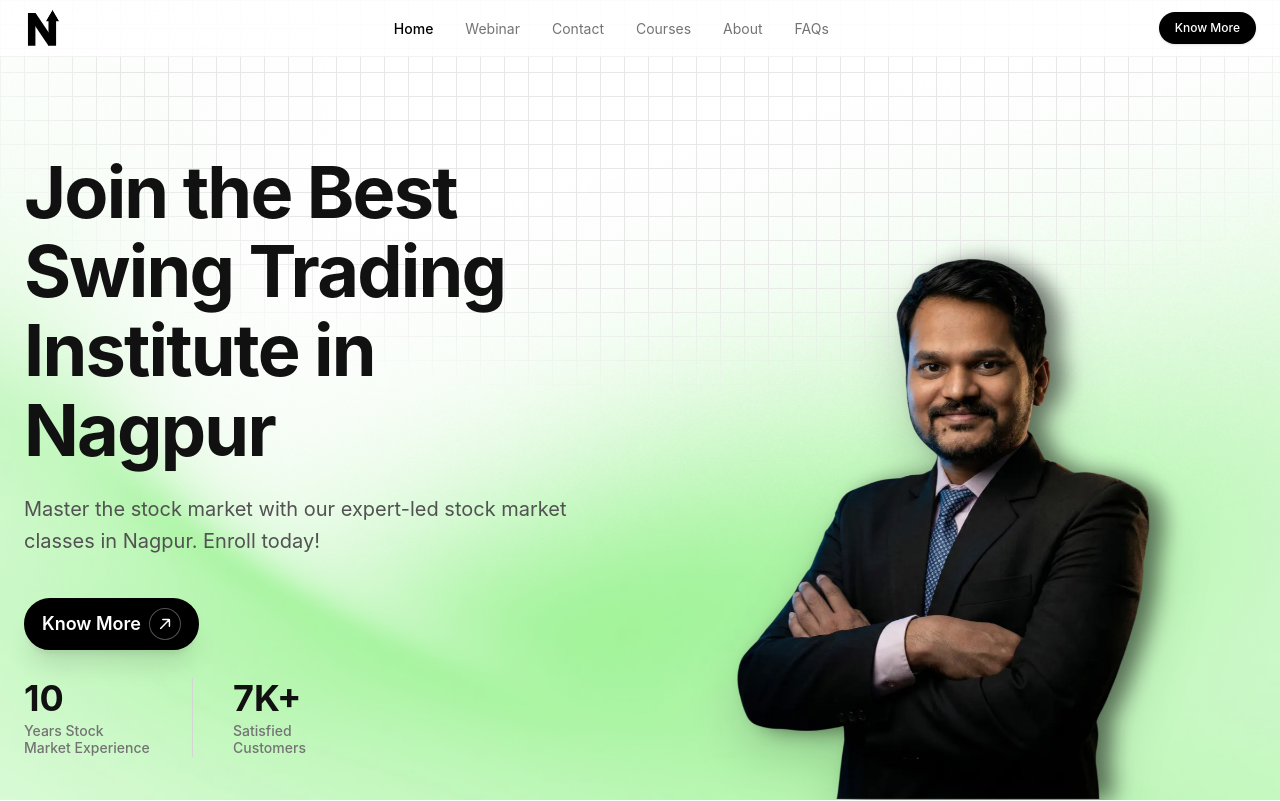
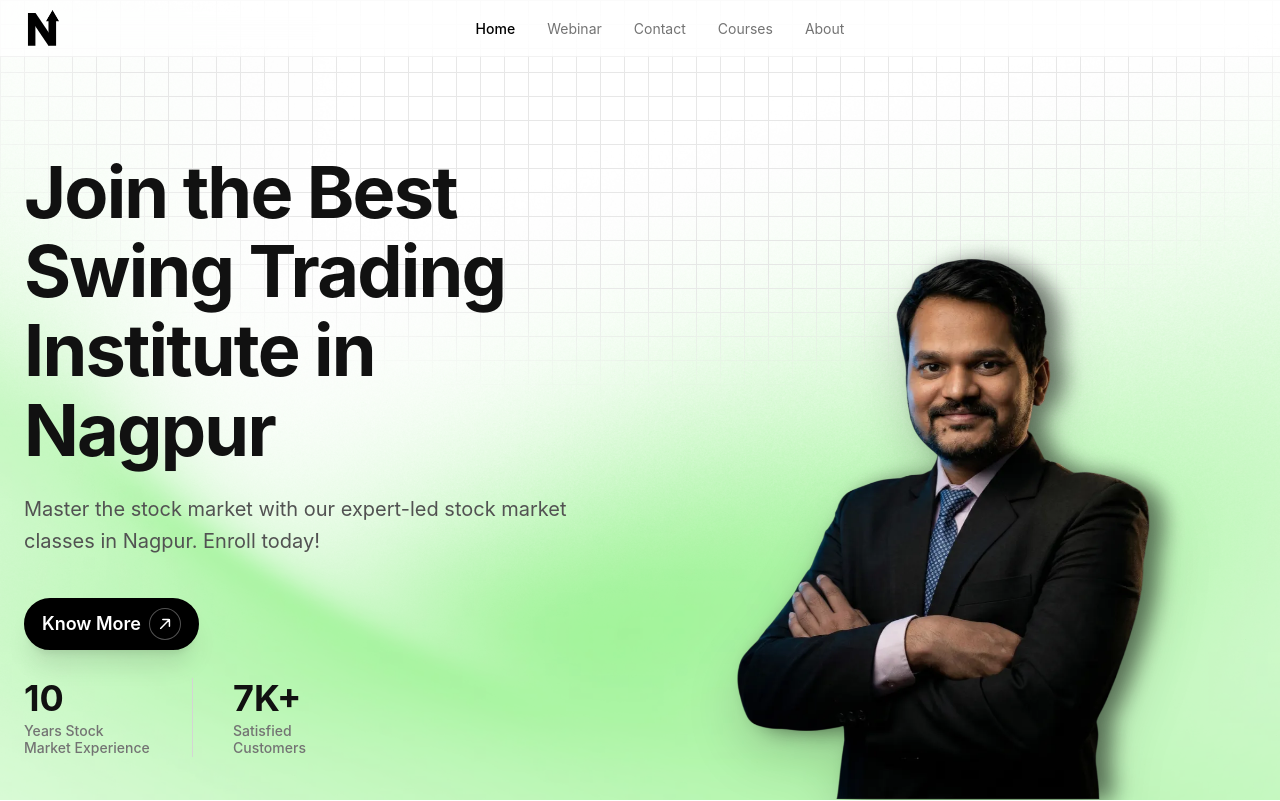
Before and after one commit to bhave5h/nishantmendhe-stockclasses, a Next.js app: page / in a window 1280 px wide. Shown: the top 801 px of the page. Built offline with nearby package versions, Linux system fonts and the light colour scheme; a web font is replaced by a local one.

Commit message:
modified nav and footer

```diff
--- a/components/layout/Footer.tsx
+++ b/components/layout/Footer.tsx
@@ -53,6 +53,18 @@
                                     {getSocialIcon(platform)}
                                 </a>
                             ))}
+                            {/* WhatsApp */}
+                            <a
+                                href="https://wa.me/919823456789"
+                                target="_blank"
+                                rel="noopener noreferrer"
+                                aria-label="WhatsApp"
+                                className="w-10 h-10 rounded-full bg-gray-800/50 flex items-center justify-center text-gray-400 hover:bg-[#25D366] hover:text-white transition-all duration-300 transform hover:-translate-y-1"
+                            >
+                                <svg xmlns="http://www.w3.org/2000/svg" viewBox="0 0 24 24" fill="currentColor" className="w-5 h-5">
+                                    <path d="M17.472 14.382c-.297-.149-1.758-.867-2.03-.967-.273-.099-.471-.148-.67.15-.197.297-.767.966-.94 1.164-.173.199-.347.223-.644.075-.297-.15-1.255-.463-2.39-1.475-.883-.788-1.48-1.761-1.653-2.059-.173-.297-.018-.458.13-.606.134-.133.298-.347.446-.52.149-.174.198-.298.298-.497.099-.198.05-.371-.025-.52-.075-.149-.669-1.612-.916-2.207-.242-.579-.487-.5-.669-.51-.173-.008-.371-.01-.57-.01-.198 0-.52.074-.792.372-.272.297-1.04 1.016-1.04 2.479 0 1.462 1.065 2.875 1.213 3.074.149.198 2.096 3.2 5.077 4.487.709.306 1.262.489 1.694.625.712.227 1.36.195 1.871.118.571-.085 1.758-.719 2.006-1.413.248-.694.248-1.289.173-1.413-.074-.124-.272-.198-.57-.347m-5.421 7.403h-.004a9.87 9.87 0 01-5.031-1.378l-.361-.214-3.741.982.998-3.648-.235-.374a9.86 9.86 0 01-1.51-5.26c.001-5.45 4.436-9.884 9.888-9.884 2.64 0 5.122 1.03 6.988 2.898a9.825 9.825 0 012.893 6.994c-.003 5.45-4.437 9.884-9.885 9.884m8.413-18.297A11.815 11.815 0 0012.05 0C5.495 0 .16 5.335.157 11.892c0 2.096.547 4.142 1.588 5.945L.057 24l6.305-1.654a11.882 11.882 0 005.683 1.448h.005c6.554 0 11.89-5.335 11.893-11.893a11.821 11.821 0 00-3.48-8.413Z"/>
+                                </svg>
+                            </a>
                         </div>
                     </div>
 
--- a/components/layout/Navbar.tsx
+++ b/components/layout/Navbar.tsx
@@ -12,7 +12,6 @@
         { name: "Contact", path: "/contact" },
         { name: "Courses", path: "/#courses" },
         { name: "About", path: "/#about" },
-        { name: "FAQs", path: "/#faqs" },
     ];
 
     return (
@@ -41,12 +40,7 @@
                     ))}
                 </ul>
                 <div className="flex items-center">
-                    <Link
-                        href="/#courses"
-                        className="text-xs bg-black text-white px-4 py-2 rounded-full font-medium shadow-sm hover:bg-neutral-800 transition-colors"
-                    >
-                        {content.ctas[0].text}
-                    </Link>
+
                 </div>
             </nav>
         </header>
```
